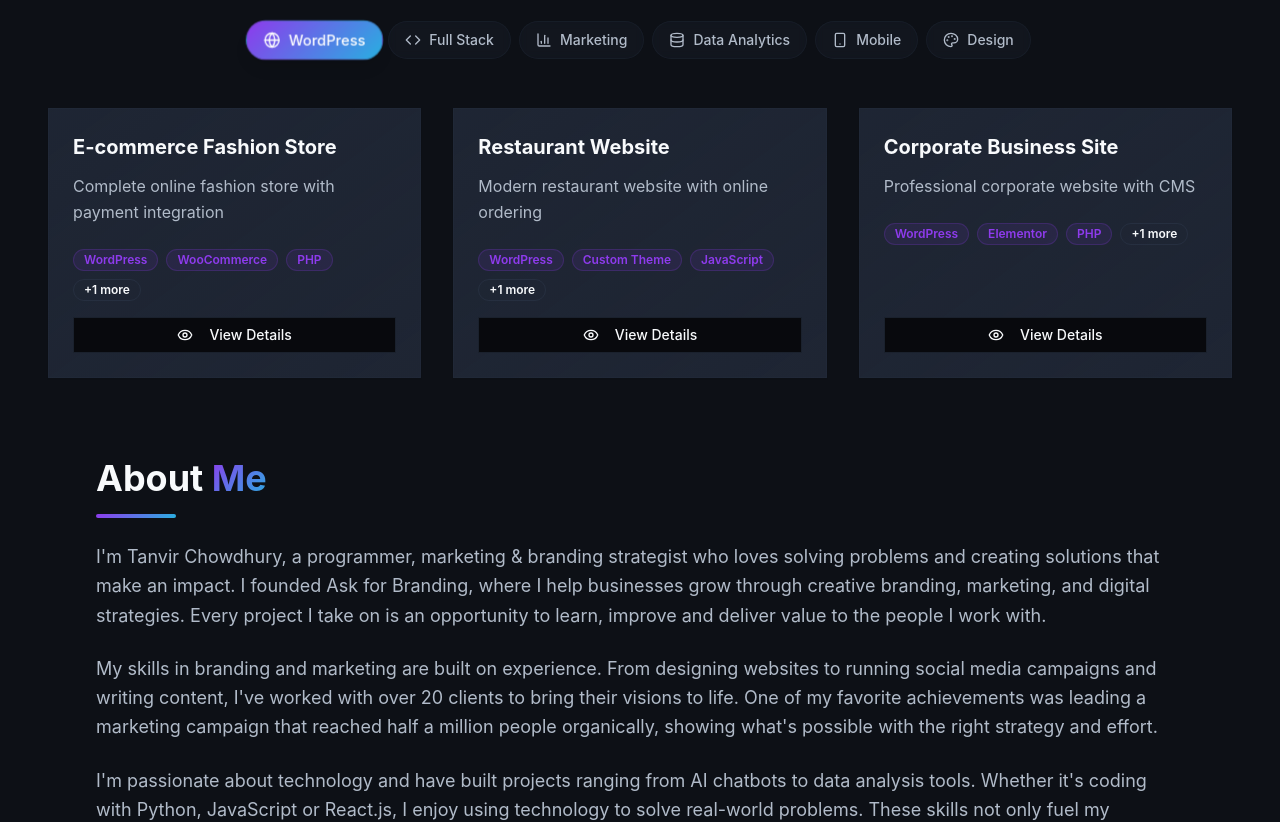
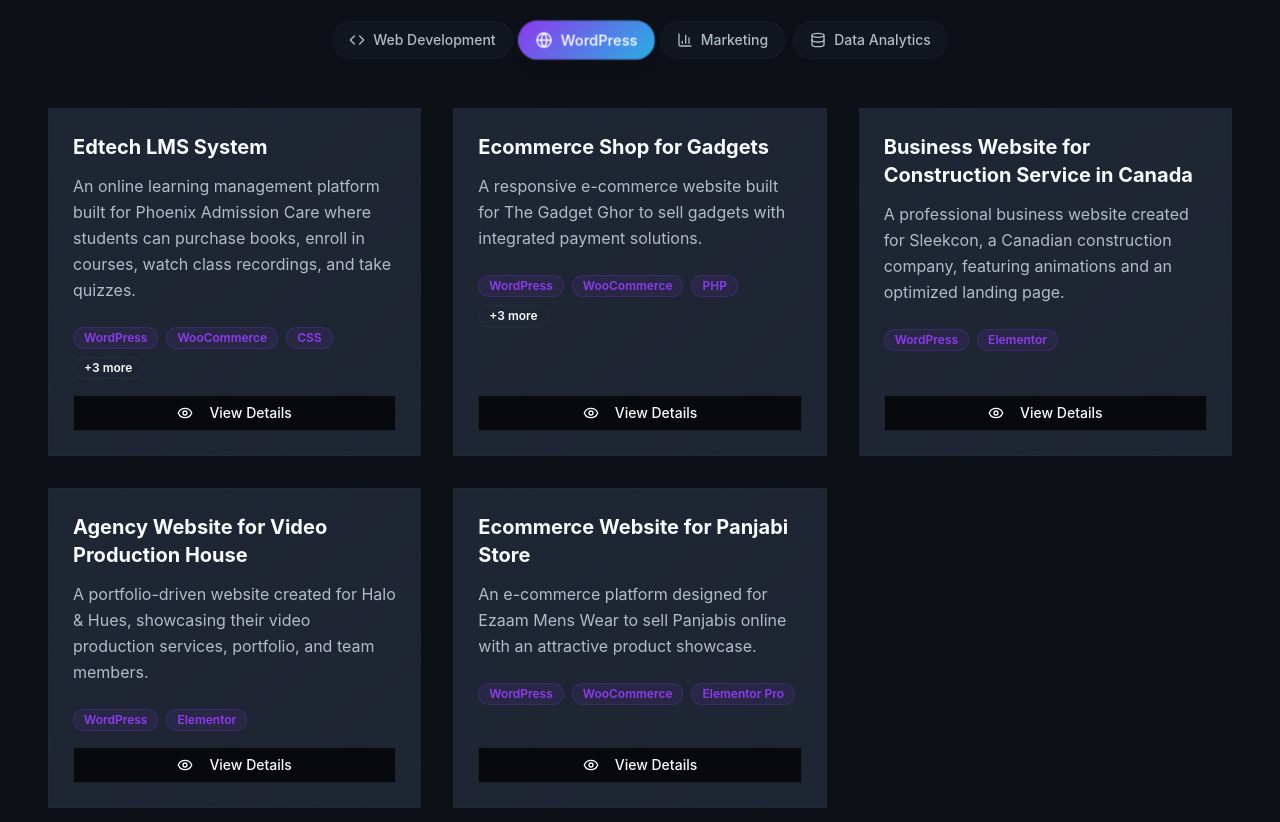
Before and after one commit to Tanvir-Chowdhury/tanvir-portfolio, a React (Vite) app: page / in a window 1280 px wide. Shown: the part 1120-1942 px from the top of the page. Built offline with nearby package versions, Linux system fonts and the light colour scheme.

Commit message:
added projects

```diff
--- a/src/components/Projects.tsx
+++ b/src/components/Projects.tsx
@@ -8,48 +8,10 @@ import { ExternalLink, Github, Eye, Code, Database, Palette, BarChart3, Globe, S
 
 const Projects = () => {
   const projectCategories = {
-    wordpress: {
-      title: "WordPress",
-      icon: <Globe className="w-4 h-4" />,
-      projects: [
-        {
-          title: "E-commerce Fashion Store",
-          description: "Complete online fashion store with payment integration",
-          technologies: ["WordPress", "WooCommerce", "PHP", "MySQL"],
-          details: "Built a comprehensive e-commerce platform for a fashion brand with custom theme, payment gateway integration, inventory management, and SEO optimization. Features include responsive design, product filtering, and admin dashboard.",
-          demo: "#",
-          github: "#"
-        },
-        {
-          title: "Restaurant Website",
-          description: "Modern restaurant website with online ordering",
-          technologies: ["WordPress", "Custom Theme", "JavaScript", "CSS3"],
-          details: "Developed a modern restaurant website featuring online menu, reservation system, and location integration. Implemented custom post types for menu items and events with responsive design.",
-          demo: "#",
-          github: "#"
-        },
-        {
-          title: "Corporate Business Site",
-          description: "Professional corporate website with CMS",
-          technologies: ["WordPress", "Elementor", "PHP", "Bootstrap"],
-          details: "Created a professional corporate website with custom theme development, team management system, service pages, and contact forms. Optimized for speed and SEO.",
-          demo: "#",
-          github: "#"
-        }
-      ]
-    },
     fullstack: {
-      title: "Full Stack",
+      title: "Web Development",
       icon: <Code className="w-4 h-4" />,
       projects: [
-        {
-  title: "DataLens - Visual Data Analysis of Paris Olympics 2024",
-  description: "A C++ project with Matplotplusplus designed to provide visual analysis of the Paris Olympics 2024 data with user registration and login support.",
-  technologies: ["C++", "Matplotplusplus"],
-  details: "Built a lightweight data visualization platform where users can register, log in, and explore visual insights about the Paris Olympics 2024. The software leverages Matplotplusplus to generate charts and graphs, enabling intuitive interpretation of sports data for general audiences.",
-  demo: "#",
-  github: "https://github.com/Tanvir-Chowdhury/DataLens"
-},
 {
   title: "WebShieldAI - AI Powered Web Intrusion Detection and Auto-Defense SaaS Platform",
   description: "An AI-powered SaaS platform for real-time website intrusion detection and automated defense against cyber threats such as SQLi, XSS, DOM manipulation, and defacement.",
@@ -73,9 +35,96 @@ const Projects = () => {
   details: "Developed the frontend for a portal aimed at bridging investors with founders and students. The platform enables investors to discover startups, founders to recruit student collaborators, and students to gain real-world exposure. The project includes a modern responsive UI built with Tailwind CSS and Daisy UI but remains incomplete due to the lack of backend integration.",
   demo: "#",
   github: "https://github.com/Tanvir-Chowdhury/BizConnect-frontend"
+},
+{
+  title: "Dynamic Web Page Design with HTML, Tailwind CSS, JavaScript and API Integration",
+  description: "A dynamic webpage designed with HTML, Tailwind CSS, and JavaScript that integrates APIs to display real-time data with a responsive and interactive interface.",
+  technologies: ["HTML", "CSS", "JavaScript", "Tailwind CSS"],
+  details: "Created a dynamic and responsive webpage showcasing seamless API integration for real-time data rendering. Tailwind CSS was used for efficient styling and reusable UI components, while JavaScript powered interactivity and dynamic updates. The project highlights the use of modern web technologies to deliver an engaging user experience.",
+  demo: "https://64fc5f9c61818b5d2c9fdb82--taupe-scone-4a636f.netlify.app/",
+  github: "#"
+},
+{
+  title: "Simple Summer Sale Website with JavaScript",
+  description: "A simple and basic web page built with HTML, CSS, and JavaScript to demonstrate interactivity in a summer sale theme.",
+  technologies: ["JavaScript", "Tailwind CSS", "HTML"],
+  details: "Developed a minimalistic summer sale themed website using HTML and CSS for layout and styling, with JavaScript for interactivity. The project demonstrates the use of front-end basics to create an engaging landing page suitable for beginners.",
+  demo: "https://64e498dbcc370e033b488a32--sweet-elf-5cccfa.netlify.app/",
+  github: "#"
+},
+{
+  title: "Fruit Burst - A Simple Web Page with HTML and Tailwind CSS",
+  description: "A visually engaging webpage crafted with HTML and Tailwind CSS, designed to showcase a fruit-themed concept in a modern and responsive layout.",
+  technologies: ["HTML", "Tailwind CSS"],
+  details: "Designed and developed a fruit-themed webpage that combines creative design with technical implementation using Tailwind CSS. The project emphasizes responsive design for desktop and mobile, ensuring accessibility across devices. It reflects creativity, attention to detail, and hands-on practice with utility-first CSS frameworks.",
+  demo: "https://tanvir-chowdhury.github.io/fruit-burst/",
+  github: "https://github.com/Tanvir-Chowdhury/fruit-burst"
+},
+{
+  title: "Gamer Zone - A Simple Web Page",
+  description: "A basic website created to connect gamers in a simple yet functional online space.",
+  technologies: ["HTML", "CSS"],
+  details: "Built a simple static website for gaming enthusiasts using HTML and CSS. The project serves as a basic template for community-driven platforms, with a clean layout and minimal styling focused on accessibility and ease of navigation.",
+  demo: "https://tanvir-chowdhury.github.io/gamer-zone/",
+  github: "https://github.com/Tanvir-Chowdhury/gamer-zone"
+},
+{
+  title: "Online Flower Shop",
+  description: "A simple e-commerce-style website built with HTML and CSS to simulate an online flower shop.",
+  technologies: ["HTML", "CSS"],
+  details: "Developed a beginner-friendly static website that presents a flower shop concept. The site showcases the use of HTML for structure and CSS for styling, giving a practical example of how to design a product-based website layout.",
+  demo: "https://tanvir-chowdhury.github.io/online-flower-shop/",
+  github: "https://github.com/Tanvir-Chowdhury/online-flower-shop"
 }
 
+
       ]
+    },
+    wordpress: {
+      title: "WordPress",
+      icon: <Globe className="w-4 h-4" />,
+      projects: [
+        {
+  title: "Edtech LMS System",
+  description: "An online learning management platform built for Phoenix Admission Care where students can purchase books, enroll in courses, watch class recordings, and take quizzes.",
+  technologies: ["WordPress", "WooCommerce", "CSS", "PHP", "Tutor LMS", "Elementor Pro"],
+  details: "Developed a feature-rich LMS website enabling students to access digital learning resources and purchase guidebooks. Integrated Tutor LMS for course management, WooCommerce for e-commerce functionality, and Elementor Pro for custom UI design. The platform supports quizzes, recorded classes, and a smooth student learning experience.",
+  demo: "https://phoenixedu.com.bd/",
+  github: "#"
+},
+{
+  title: "Ecommerce Shop for Gadgets",
+  description: "A responsive e-commerce website built for The Gadget Ghor to sell gadgets with integrated payment solutions.",
+  technologies: ["WordPress", "WooCommerce", "PHP", "CSS", "Elementor Pro", "Payment Gateways"],
+  details: "Designed and developed a fully functional online gadget shop with WooCommerce integration for inventory and payment processing. The site features modern product display, secure checkout, and mobile-friendly layouts to enhance customer experience and drive sales.",
+  demo: "https://thegadgetghor.com/",
+  github: "#"
+},
+{
+  title: "Business Website for Construction Service in Canada",
+  description: "A professional business website created for Sleekcon, a Canadian construction company, featuring animations and an optimized landing page.",
+  technologies: ["WordPress", "Elementor"],
+  details: "Built and optimized a corporate website for a construction service company in Canada. Added engaging animations, SEO-focused landing pages, and responsive layouts to highlight the brand’s services and credibility. The project focused on creating a clean, professional online presence.",
+  demo: "https://sleekcon.com/",
+  github: "#"
+},
+{
+  title: "Agency Website for Video Production House",
+  description: "A portfolio-driven website created for Halo & Hues, showcasing their video production services, portfolio, and team members.",
+  technologies: ["WordPress", "Elementor"],
+  details: "Developed a creative agency website with dedicated sections for portfolio videos, service offerings, and team introductions. The design emphasizes visual storytelling with smooth navigation and a professional layout tailored to highlight the agency’s strengths in video production.",
+  demo: "https://haloandhues.com/",
+  github: "#"
+},
+{
+  title: "Ecommerce Website for Panjabi Store",
+  description: "An e-commerce platform designed for Ezaam Mens Wear to sell Panjabis online with an attractive product showcase.",
+  technologies: ["WordPress", "WooCommerce", "Elementor Pro"],
+  details: "Created a stylish and responsive e-commerce website tailored for a traditional menswear brand. Integrated WooCommerce for product listings, cart, and checkout, with Elementor Pro for customized layouts. The website highlights product collections in an engaging way, driving sales and brand visibility.",
+  demo: "https://www.behance.net/gallery/222587715/Websites-I-made",
+  github: "#"
+}
+]
     },
     marketing: {
       title: "Marketing",
@@ -104,59 +153,38 @@ const Projects = () => {
       icon: <Database className="w-4 h-4" />,
       projects: [
         {
-          title: "Sales Analytics Dashboard",
-          description: "Python-based data visualization tool",
-          technologies: ["Python", "Pandas", "Matplotlib", "Jupyter"],
-          details: "Created an interactive sales analytics dashboard that processes large datasets and provides actionable insights. Features include trend analysis, forecasting, and automated report generation.",
-          demo: "#",
-          github: "#"
-        },
-        {
-          title: "Customer Behavior Analysis",
-          description: "ML-powered customer insights platform",
-          technologies: ["Python", "Scikit-learn", "TensorFlow", "Tableau"],
-          details: "Developed a machine learning system to analyze customer behavior patterns and predict purchasing decisions. Helped businesses increase conversion rates by 40% through data-driven insights.",
-          demo: "#",
-          github: "#"
-        }
+  title: "DataLens - Visual Data Analysis of Paris Olympics 2024",
+  description: "A C++ project with Matplotplusplus designed to provide visual analysis of the Paris Olympics 2024 data with user registration and login support.",
+  technologies: ["C++", "Matplotplusplus"],
+  details: "Built a lightweight data visualization platform where users can register, log in, and explore visual insights about the Paris Olympics 2024. The software leverages Matplotplusplus to generate charts and graphs, enabling intuitive interpretation of sports data for general audiences.",
+  demo: "#",
+  github: "https://github.com/Tanvir-Chowdhury/DataLens"
+},
+{
+  title: "Scope of Work for a Data Analytics Project",
+  description: "A structured scope-of-work document prepared for a data analytics project while completing Google’s Data Analytics course on Coursera.",
+  technologies: ["Data Analytics"],
+  details: "Developed a comprehensive scope-of-work (SOW) document outlining the objectives, deliverables, methodologies, and expected outcomes of a data analytics project. This document demonstrates proficiency in planning, requirement gathering, and structuring data-driven projects as taught in the Google Data Analytics course.",
+  demo: "https://docs.google.com/document/d/1AsfpSiIuYQ6VRTfmJ4THzvnmkh9MwOspyiEWhhQhFjM/edit?usp=sharing&resourcekey=0-w3t4mGtPKYt6-fhToimgpg",
+  github: "#"
+}
+
       ]
     },
-    mobile: {
-      title: "Mobile",
-      icon: <Smartphone className="w-4 h-4" />,
-      projects: [
-        {
-          title: "AI Chatbot System",
-          description: "Intelligent customer service bot",
-          technologies: ["Python", "NLP", "TensorFlow", "Flask"],
-          details: "Built an AI-powered chatbot system with natural language processing capabilities. Features include intent recognition, context management, and integration with business systems.",
-          demo: "#",
-          github: "#"
-        },
-        {
-          title: "Inventory Management System",
-          description: "C-based enterprise solution",
-          technologies: ["C", "SQLite", "GTK", "Data Structures"],
-          details: "Developed a robust inventory management system using C programming with efficient data structures and algorithms. Features include real-time tracking, automated alerts, and reporting.",
-          demo: "#",
-          github: "#"
-        }
-      ]
-    },
-    design: {
-      title: "Design",
-      icon: <Palette className="w-4 h-4" />,
-      projects: [
-        {
-          title: "UI/UX Design Portfolio",
-          description: "Modern interface designs for various clients",
-          technologies: ["Figma", "Adobe XD", "Sketch", "Prototyping"],
-          details: "Created comprehensive UI/UX designs for mobile and web applications. Focused on user experience, accessibility, and modern design principles with interactive prototypes.",
-          demo: "#",
-          github: "#"
-        }
-      ]
-    }
+    // design: {
+    //   title: "Design",
+    //   icon: <Palette className="w-4 h-4" />,
+    //   projects: [
+    //     {
+    //       title: "UI/UX Design Portfolio",
+    //       description: "Modern interface designs for various clients",
+    //       technologies: ["Figma", "Adobe XD", "Sketch", "Prototyping"],
+    //       details: "Created comprehensive UI/UX designs for mobile and web applications. Focused on user experience, accessibility, and modern design principles with interactive prototypes.",
+    //       demo: "#",
+    //       github: "#"
+    //     }
+    //   ]
+    // }
   };
 
   return (
```
